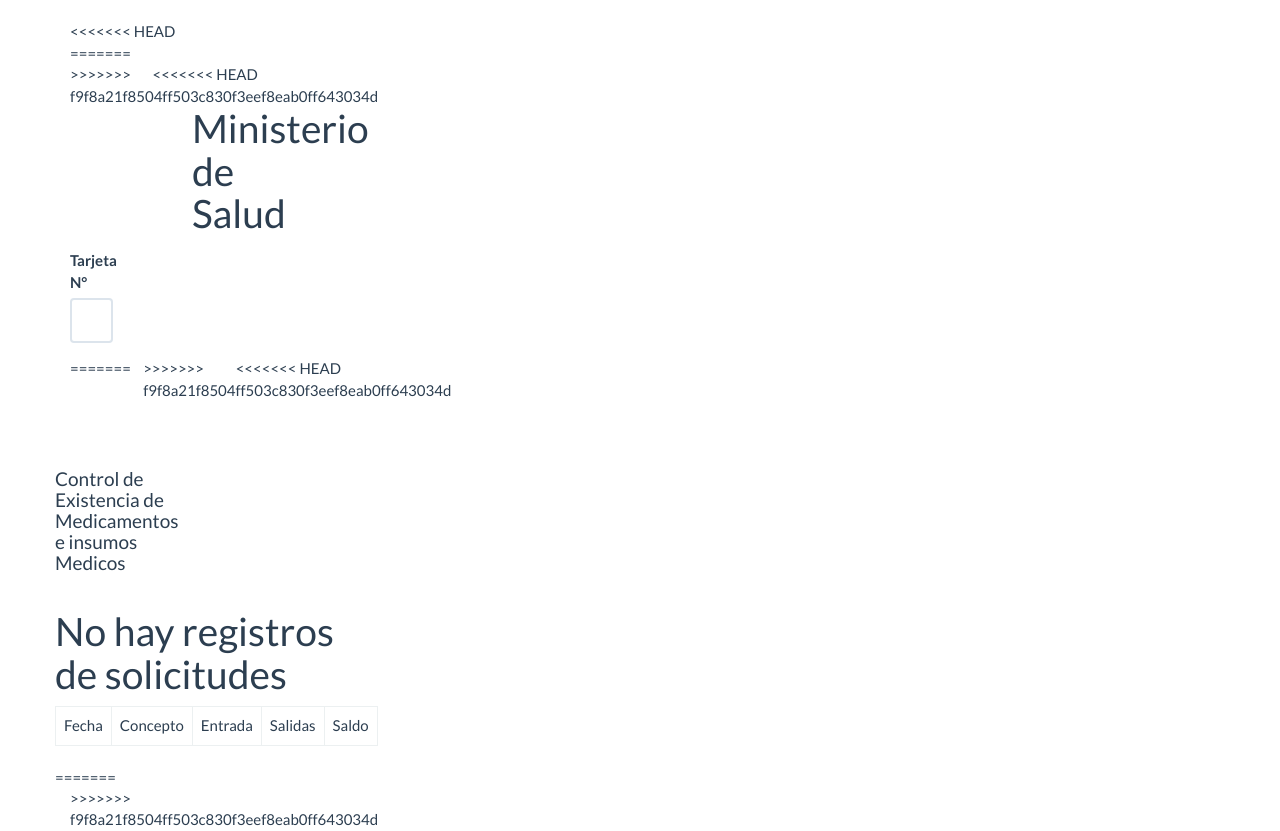
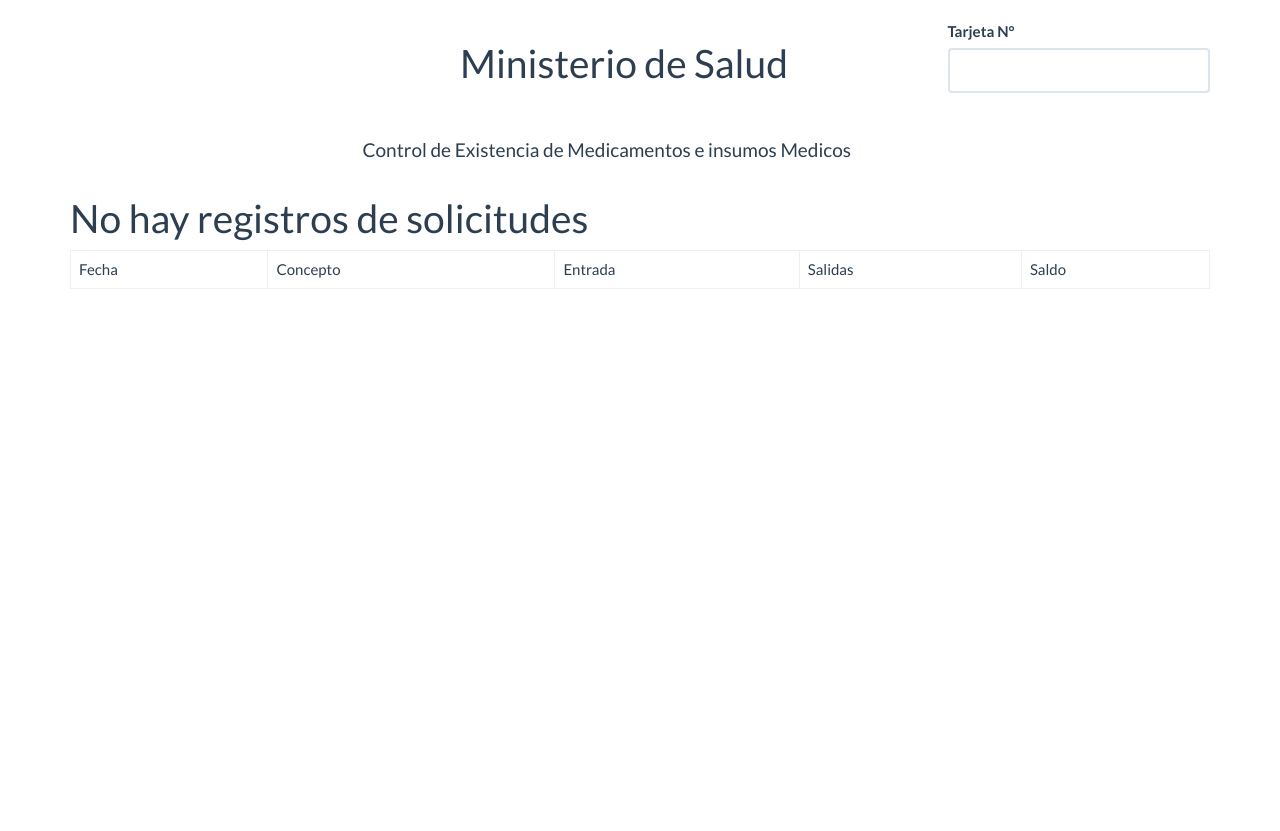
Before and after one commit to walter5lemus/kardex, a Django app: template templates/principal/principal2.html in a window 1280 px wide. Shown: the part 60-891 px from the top of the page. After the commit the page ends 349 px from the top, so only its background shows below. Run offline with Django 3.2, Linux system fonts and the light colour scheme; the template is opened without the code that fills it: values that come from a table or form of the project are taken from there, others are empty; parts of the project's set-up code (start-up, migrations or seed data) failed here and were passed over; some libraries are stand-ins or nearby versions.

Commit message:
cambios en el merge

```diff
--- a/app/principal/forms.py
+++ b/app/principal/forms.py
@@ -14,13 +14,8 @@ class Productos(forms.ModelForm):
 		]
 
 		labels={
-<<<<<<< HEAD
 			'codigo': 'Codigo Producto'	,
 			'nombre': 'Nombre'	,
-=======
-			'codigo': 'CODIGO PRODUCTO'	,
-			'nombre': 'NOMBRE'	,
->>>>>>> f9f8a21f8504ff503c830f3eef8eab0ff643034d
 		}
 
 		widgets={
@@ -43,21 +38,13 @@ class Registros(forms.ModelForm):
 		]
 
 		labels={
-<<<<<<< HEAD
+
 			'codigo': 'Codigo Produto'	,
 			'fecha': 'Fecha',
 			'concepto': 'Concepto',
 			'entrada': 'Entradas',
 			'salida':'Salidas',
 			'saldo':'Saldo',
-=======
-			'codigo': 'CODIGO PRODUCTO'	,
-			'fecha': 'FECHA',
-			'concepto': 'CONCEPTO',
-			'entrada': 'ENTRADAS',
-			'salida':'SALIDAS',
-			'saldo':'SALDO',
->>>>>>> f9f8a21f8504ff503c830f3eef8eab0ff643034d
 		}
 
 		widgets={
--- a/templates/principal/principal2.html
+++ b/templates/principal/principal2.html
@@ -9,21 +9,14 @@
 {% block content %}
 <form method="POST">
 	{% csrf_token %}
-<<<<<<< HEAD
 </form>
 <div class="row">
 		<div class="col-md-3">
-=======
-
-<div class="row">
-		<div class="col-md-4">
->>>>>>> f9f8a21f8504ff503c830f3eef8eab0ff643034d
 			<div class="form-group">
 				<label for="{{form.codigo.name}}">{{ form.codigo.label }}</label>
 				{{form.codigo}}
 			</div>
 		</div>
-<<<<<<< HEAD
 		<div class="col-md-5 col-md-offset-1">
 			<div class="form-group">
 				<h1> Ministerio de Salud</h1>
@@ -38,17 +31,11 @@
 </div>
 <div class="row">
 		<div class="col-md-3">
-=======
-</div>
-<div class="row">
-		<div class="col-md-4">
->>>>>>> f9f8a21f8504ff503c830f3eef8eab0ff643034d
 			<div class="form-group">
 				<label for="{{form.nombre.name}}">{{ form.nombre.label }}</label>
 				{{form.nombre}}
 			</div>
 		</div>
-<<<<<<< HEAD
 		<div class="col-md-6">
 		<br>
 			<div class="form-group">
@@ -92,10 +79,4 @@
 </table>
 
 
-=======
-	</div>
-
-
-</form>
->>>>>>> f9f8a21f8504ff503c830f3eef8eab0ff643034d
 {% endblock %}
```
Also changed, not shown: 1 other file.
